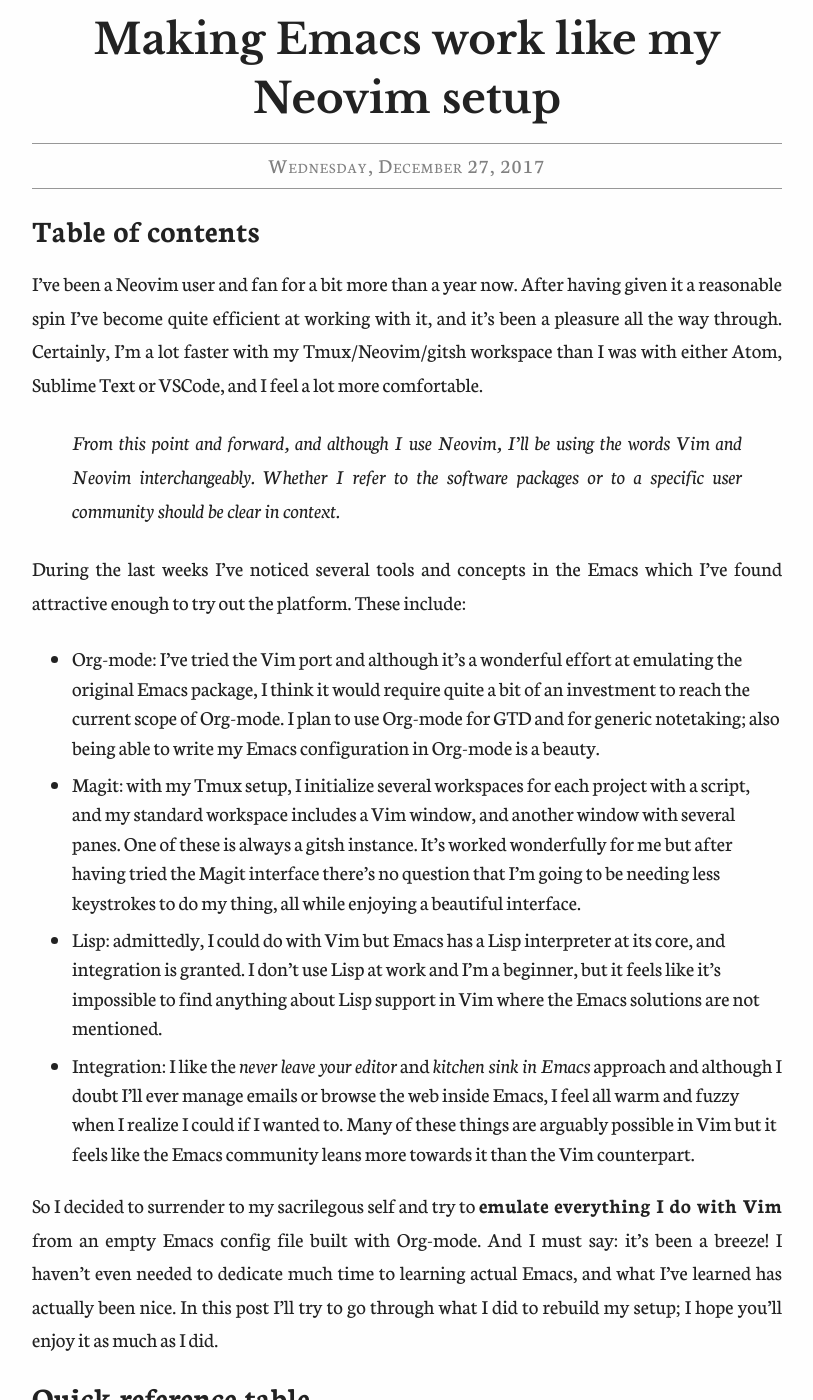
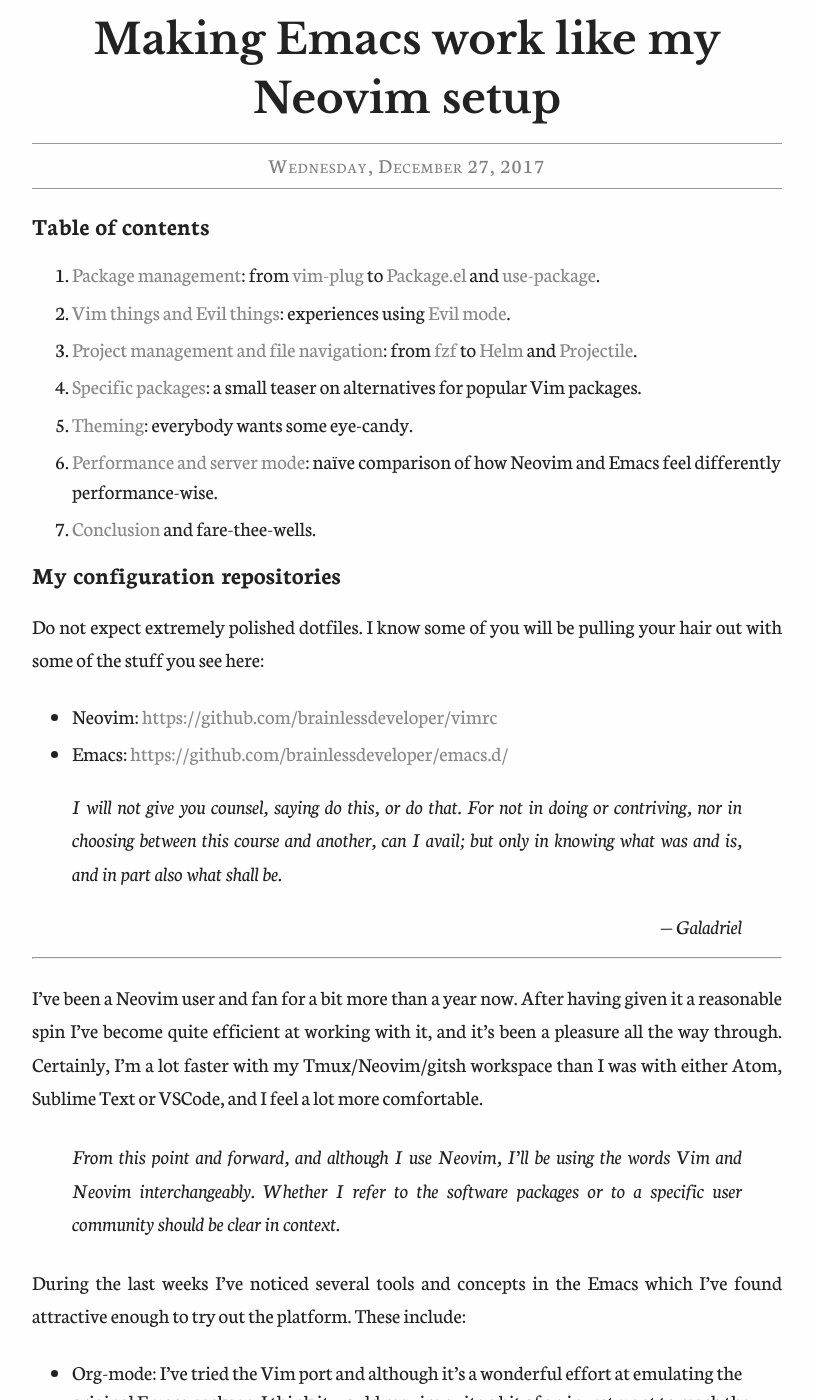
Before and after one commit to fnune/fnune.github.io, a Jekyll site: the page built from _posts/2017-12-27-making-emacs-work-like-my-vim-setup.markdown, in a window 1280 px wide and 1400 px high, scrolled down 543 px. Shown: the whole window, without its empty margins (233-1046 px from the left). Built offline with Jekyll 4.4.1, drawn with Linux system fonts in a browser that asks for light colours; comment, search, counter and statistics services are not loaded; some of the changed text lies outside the part shown.

Commit message:
Add a table of contents and a conclusion

````diff
--- a/_posts/2017-12-27-making-emacs-work-like-my-vim-setup.markdown
+++ b/_posts/2017-12-27-making-emacs-work-like-my-vim-setup.markdown
@@ -5,7 +5,28 @@
 date:   2017-12-27 12:47:51 +0200
 ---
 
-## Table of contents
+### Table of contents
+
+1. [Package management](#package-management): from [vim-plug]() to [Package.el]() and [use-package]().
+2. [Vim things and Evil things](#vim-things-and-evil-things): experiences using [Evil mode]().
+3. [Project management and file navigation](#project-management-and-file-navigation): from [fzf]() to [Helm]() and [Projectile]().
+4. [Specific packages](#specific-packages): a small teaser on alternatives for popular Vim packages.
+5. [Theming](#theming): everybody wants some eye-candy.
+6. [Performance and server mode](#performance-and-server-mode): naïve comparison of how Neovim and Emacs feel differently performance-wise.
+7. [Conclusion](#conclusion) and fare-thee-wells.
+
+### My configuration repositories
+
+Do not expect extremely polished dotfiles. I know some of you will be pulling your hair out with some of the stuff you see here:
+
+- Neovim: [https://github.com/brainlessdeveloper/vimrc](https://github.com/brainlessdeveloper/vimrc)
+- Emacs: [https://github.com/brainlessdeveloper/emacs.d/](https://github.com/brainlessdeveloper/emacs.d)
+
+> _I will not give you counsel, saying do this, or do that. For not in doing or contriving, nor in choosing between this course and another, can I avail; but only in knowing what was and is, and in part also what shall be._
+>
+> <div style="text-align: right;">&mdash; <cite>Galadriel</cite></div>
+
+---
 
 I've been a Neovim user and fan for a bit more than a year now. After having given it a reasonable spin I've become quite efficient at working with it, and it's been a pleasure all the way through. Certainly, I'm a lot faster with my Tmux/Neovim/gitsh workspace than I was with either Atom, Sublime Text or VSCode, and I feel a lot more comfortable.
 
@@ -19,8 +40,6 @@
 - Integration: I like the _never leave your editor_ and _kitchen sink in Emacs_ approach and although I doubt I'll ever manage emails or browse the web inside Emacs, I feel all warm and fuzzy when I realize I could if I wanted to. Many of these things are arguably possible in Vim but it feels like the Emacs community leans more towards it than the Vim counterpart.
 
 So I decided to surrender to my sacrilegous self and try to **emulate everything I do with Vim** from an empty Emacs config file built with Org-mode. And I must say: it's been a breeze! I haven't even needed to dedicate much time to learning actual Emacs, and what I've learned has actually been nice. In this post I'll try to go through what I did to rebuild my setup; I hope you'll enjoy it as much as I did.
-
-## Quick reference table
 
 ### Package management
 
@@ -66,7 +85,7 @@
 
 A quick search on your favorite engine will yield at least a couple different solutions to problems some of the nicest Vim plugins solve. Here's a quick list to encourage you:
 
-- [VimCompletesMe](): I enjoyed the simplicity of VimCompletesMe, which basically only extends Vim's autocomplete features and lets you use them by pressing `Tab`. I found that the Emac package [auto-complete]() provides the same ease of use and also feels lightweight.
+- [VimCompletesMe](): I enjoyed the simplicity of VimCompletesMe, which basically only extends Vim's autocomplete features and lets you use them by pressing `Tab`. I found that the Emacs package [auto-complete]() provides the same ease of use and also feels lightweight.
 - [vim-tmux-navigator](): in Tmux, I use `<my-tmux-prefix>-[hjkl]` to navigate panes. Using Vim, I wanted windows to behave as if they were on the same level as Tmux panes, and vim-tmux-navigator works great for that. For Emacs there's a port called [emacs-navigator]().
 - [auto-pairs](): Emacs has a built-in mode that suits my needs. Enable it with `(electric-pair-mode 1)`.
 - [NerdTree](): the Emacs port [NeoTree]() does the original justice and, although I haven't gotten there yet, it can also be extended with Git integration and icons if you use GUI Emacs.
@@ -93,9 +112,9 @@
 emacs -nw +q  2.14s user 0.12s system 44% cpu 5.121 total
 ```
 
-> _Please do not evaluate this as a benchmark: I haven't done anything to improve startup time on either Nvim or Emacs (like using use-package's `:defer t`)._
+> _Please do not evaluate this as any kind of benchmark: I haven't done anything to improve startup time on either Neovim or Emacs (like using use-package's `:defer t`)._
 
-Those two seconds of waiting is OK if you open Emacs once and work from there for each project. They is _not_ OK if you're using Emacs as a default editor for stuff like Git, or even your `$EDITOR` environment variable.
+The two seconds of waiting is OK if you open Emacs once and work from there for each project. It is _not_ OK if you're using Emacs as a default editor for stuff like Git, or even your `$EDITOR` environment variable.
 
 Emac's solution to this is **server mode**. Basically, you start an Emacs server on your fully loaded instance (the one that took two seconds to open). From then on, if you want to open Emacs for a quick edit and you don't need the default directory to be the one you called Emacs on, you can go `emacsclient`.
 
@@ -112,3 +131,7 @@
 This is admittedly a lot of work compared to just having an editor that loads quickly all the time. But it works! You can see the [section of my config file where I set up server mode]() (basically, there's no setup).
 
 ## Conclusion
+
+Voilà! Now I can continue Vimming around. I can Vim around while writing Lisp comfortably, doing some GTD in Org-mode, using Magit, and having leveled up in snobbism 😭.
+
+Jokes aside, it feels good to have given both editors a chance. I have certainly had a taste of why both communities are so passionate about their preferences. I'll make another post as soon as I've discovered if I can actually use my new setup as fluently as my former configuration. Until then, happy new year!
````
